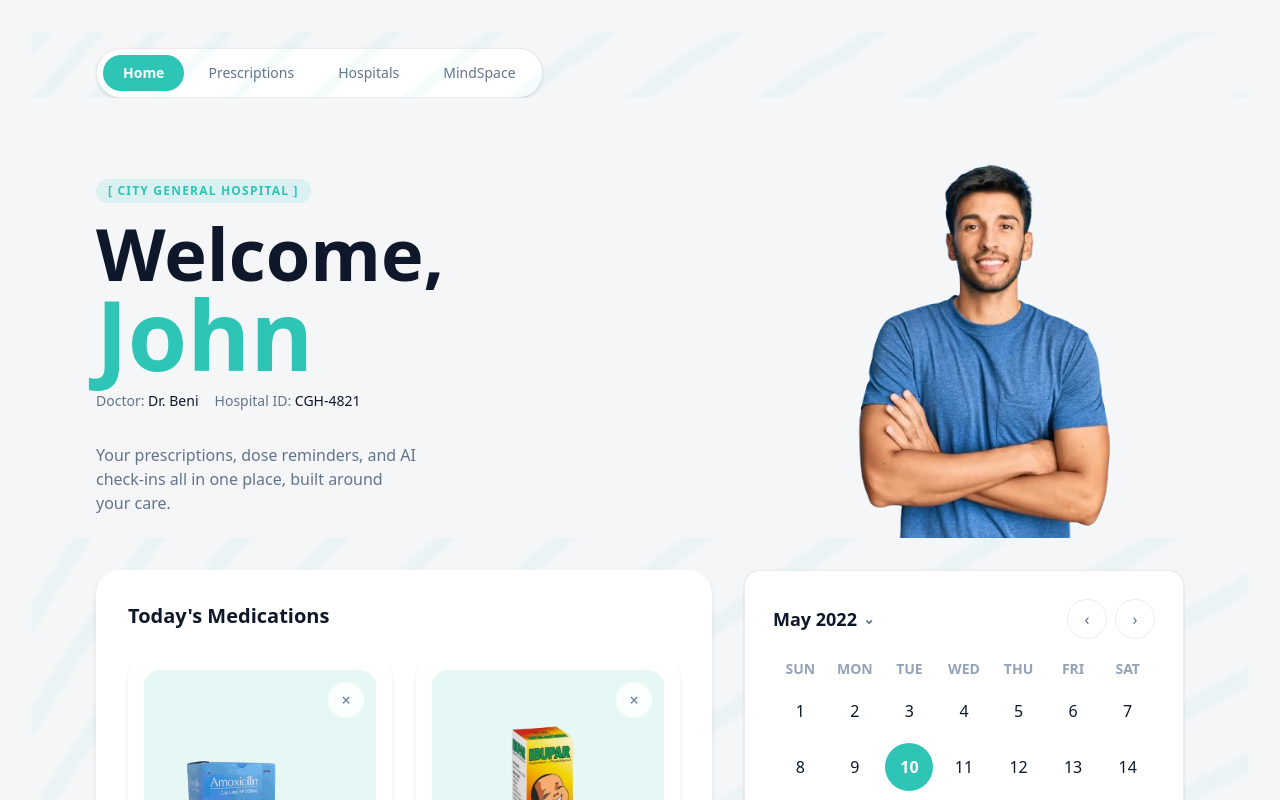
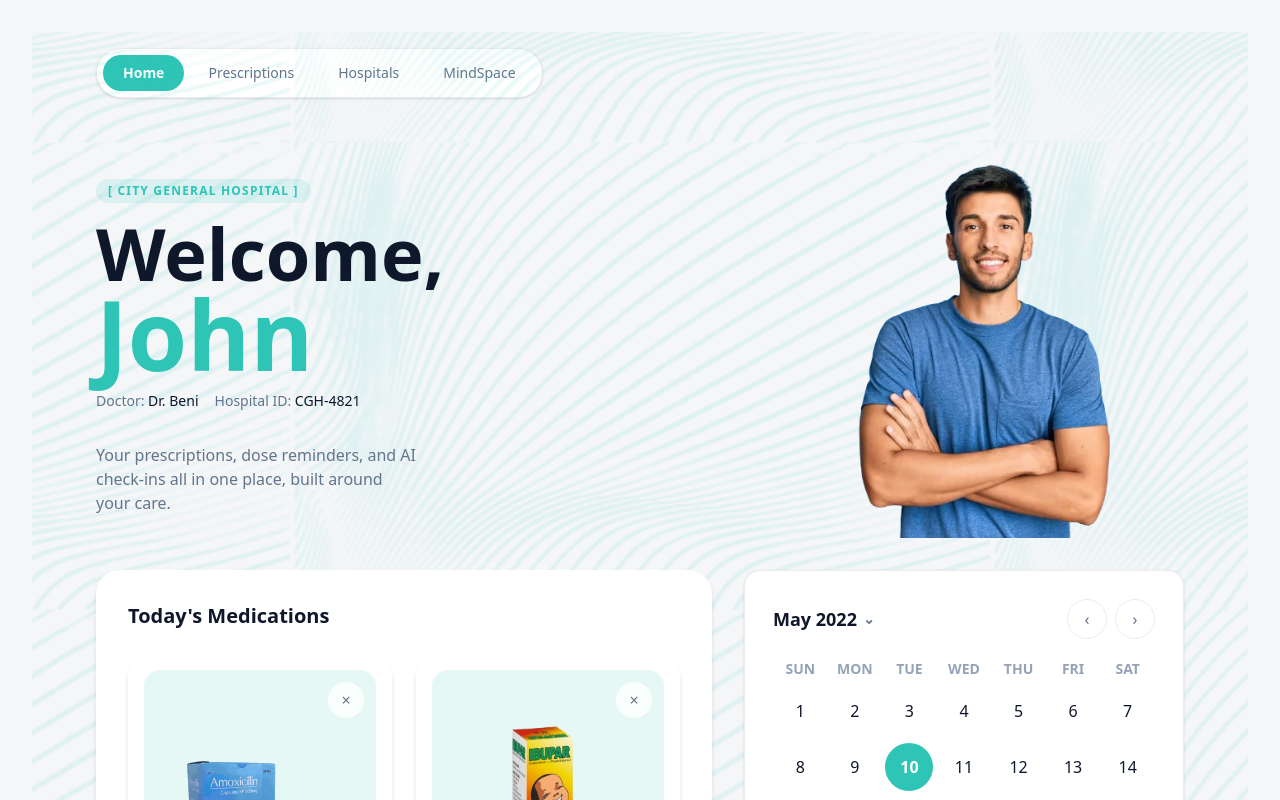
Before and after one commit to bdushime/PatientFollowSystem, a React (Vite) app: page / in a window 1280 px wide. Shown: the top 800 px of the page. Built offline with nearby package versions, Linux system fonts and the light colour scheme.

Commit message:
fixing the pattern background

```diff
--- a/src/components/ui/PatternBackground.jsx
+++ b/src/components/ui/PatternBackground.jsx
@@ -11,13 +11,13 @@ export default function PatternBackground({ color = 'accent', className = '' })
       style={{
         maskImage: 'url(/background-removebg-preview.png)',
         maskMode: 'alpha',
-        maskSize: 'cover',
+        maskSize: '700px 467px',
         maskPosition: 'center',
-        maskRepeat: 'no-repeat',
+        maskRepeat: 'repeat',
         WebkitMaskImage: 'url(/background-removebg-preview.png)',
-        WebkitMaskSize: 'cover',
+        WebkitMaskSize: '700px 467px',
         WebkitMaskPosition: 'center',
-        WebkitMaskRepeat: 'no-repeat',
+        WebkitMaskRepeat: 'repeat',
       }}
     />
   )
--- a/src/pages/Dashboard.jsx
+++ b/src/pages/Dashboard.jsx
@@ -28,12 +28,11 @@ export default function Dashboard({
 
   return (
     <div className="relative overflow-hidden bg-bg min-h-svh">
-      <PatternBackground color="accent" className="opacity-5"/>
+      <PatternBackground color="accent" className="opacity-10"/>
       <div className="px-5 md:px-10 lg:px-16 pt-4 flex justify-center lg:justify-start">
          <Navbar items={['Home','Prescriptions','Hospitals','MindSpace']} activeItem={activeNavItem} onSelect={setActiveNavItem}/>
       </div>
-      <div className="relative overflow-hidden bg-bg px-5 md:px-10 lg:px-16 pt-8 md:pt-14">
-        {/* <PatternBackground color="accent" className="opacity-5" /> */}
+      <div className="relative overflow-hidden px-5 md:px-10 lg:px-16 pt-8 md:pt-14">
         <div className="relative max-w-[1600px] mx-auto grid grid-cols-1 lg:grid-cols-[1.3fr_1fr] gap-8 items-center">
           <div>
             <span className="inline-block bg-accent-soft text-accent text-xs font-semibold uppercase tracking-widest rounded-full px-3 py-1">
@@ -114,7 +113,7 @@ export default function Dashboard({
         </div>
       </div>
 
-      <div className="max-w-[1600px] mx-auto px-5 md:px-10 lg:px-16 py-6 md:py-8">
+      <div className="relative max-w-[1600px] mx-auto px-5 md:px-10 lg:px-16 py-6 md:py-8">
         <Button variant="ghost" className="w-full lg:w-auto" onClick={onTalkToAI}>
           Mind Space
         </Button>
```
